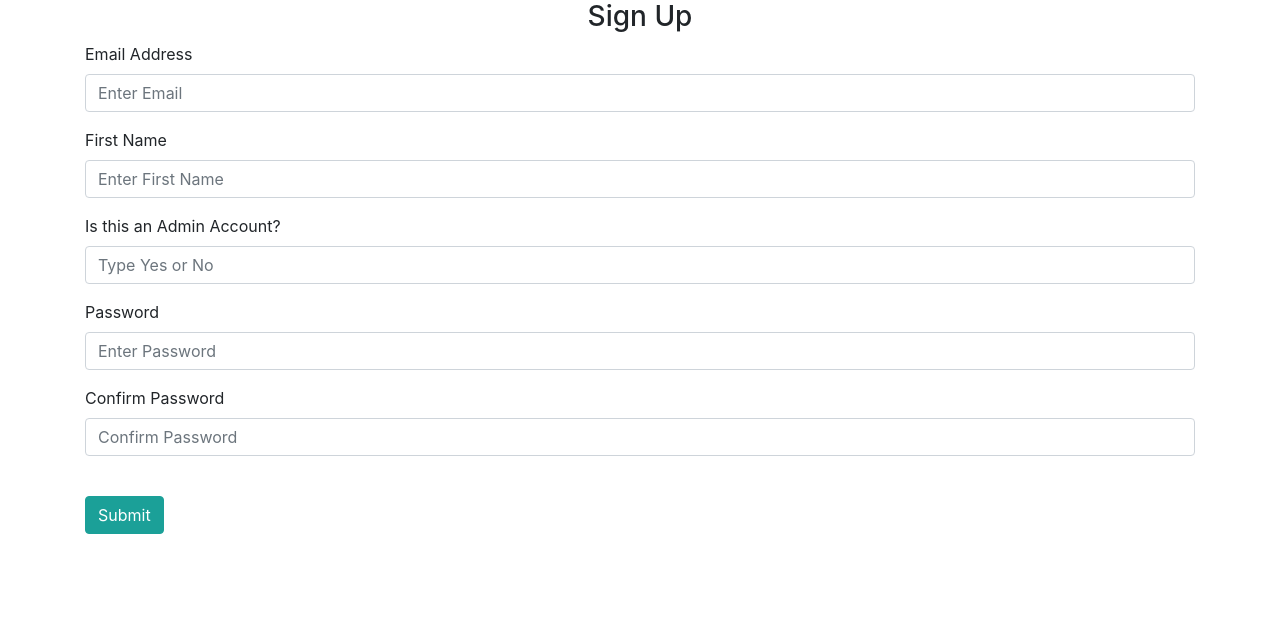
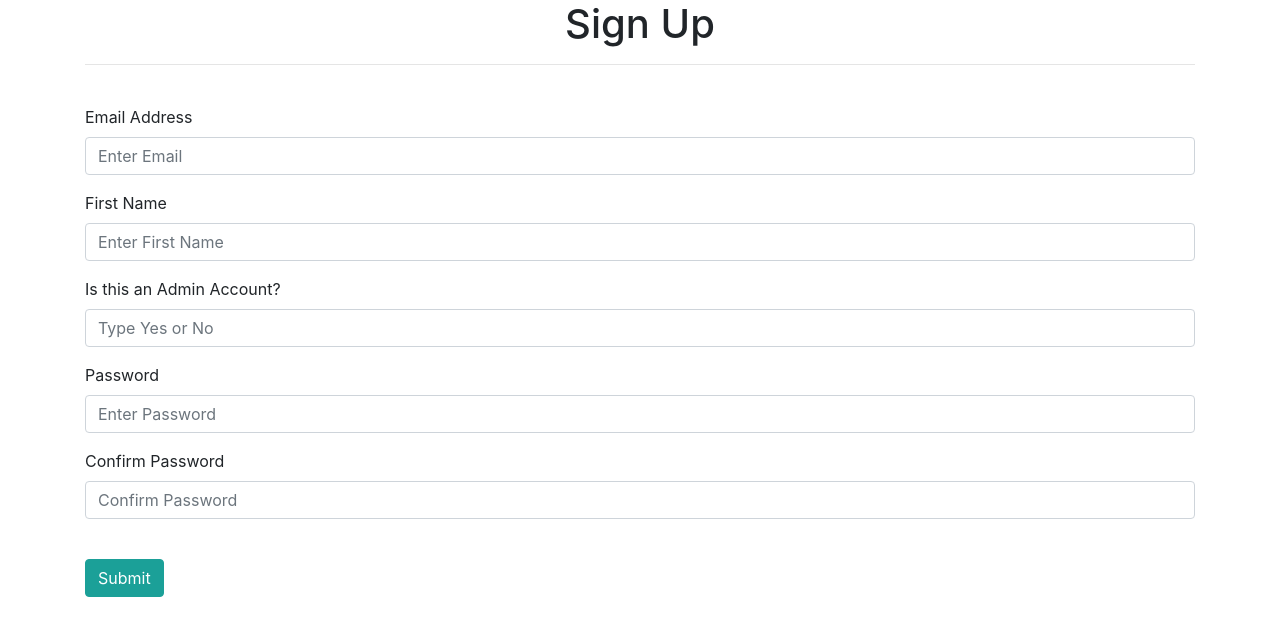
Before and after one commit to kcm2019/CSC-530-Support-Ticket-Website, a Flask app: page /sign-up in a window 1280 px wide. Shown: the part 56-692 px from the top of the page. Run offline with Flask 2, Linux system fonts and the light colour scheme; some libraries are stand-ins or nearby versions.

Commit message:
Update sign_up.html
styling update

```diff
--- a/Website Code/website/templates/sign_up.html
+++ b/Website Code/website/templates/sign_up.html
@@ -1,7 +1,8 @@
 {% extends "base.html" %} {% block title %}Sign Up{% endblock %}
 {% block content %}
 <form method="POST">
-    <h3 align="center">Sign Up</h3>
+    <h1 align="center">Sign Up</h1>
+    <hr><br>
     <div class="form-group">
         <label for="email">Email Address</label>
         <input
```
